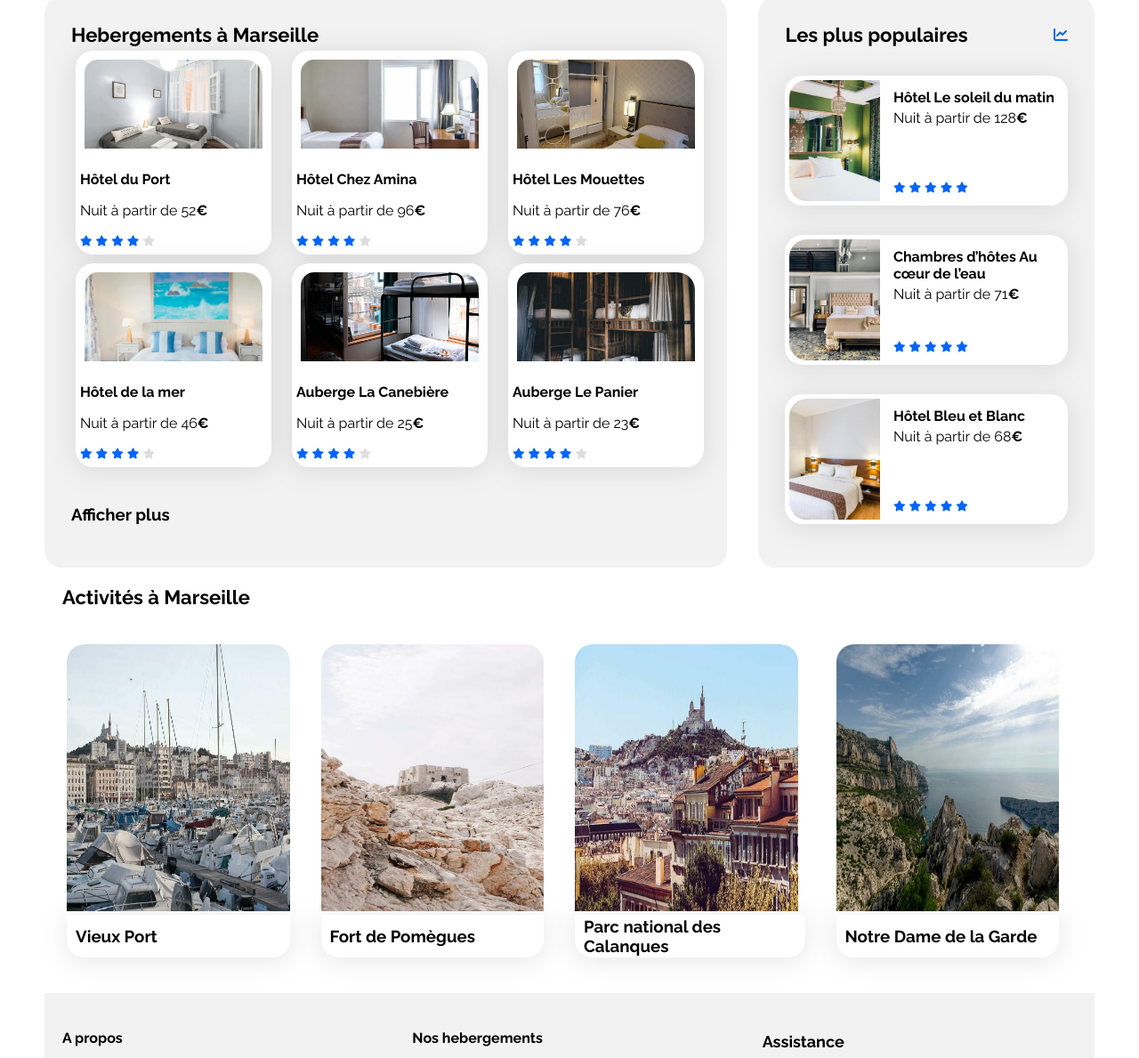
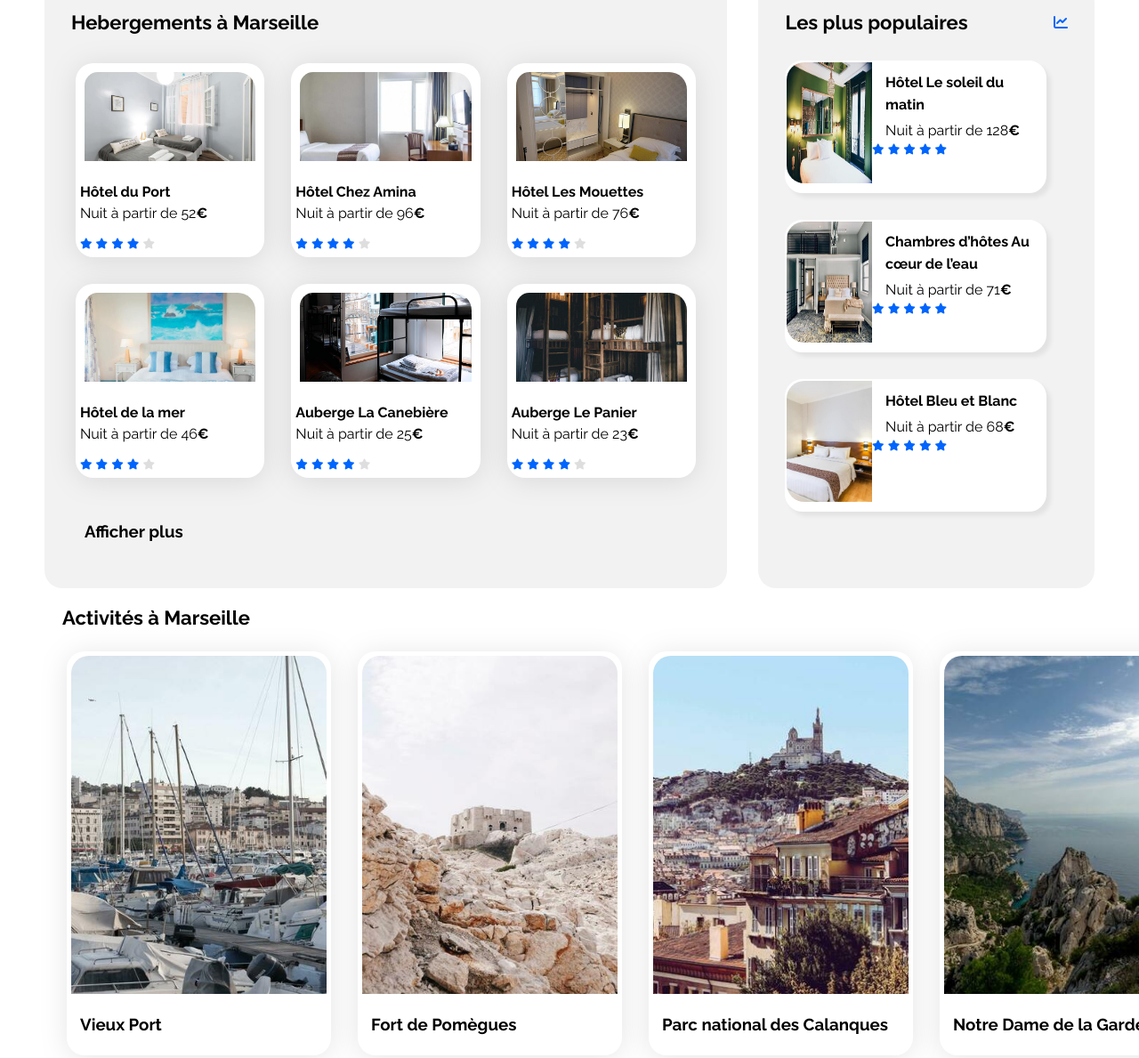
Before and after one commit to BINTOUSARR9/ProjetBooki, a plain HTML site: page index.html in a window 1280 px wide. Shown: the part 412-1601 px from the top of the page at 89% size. Drawn offline with Linux system fonts and the light colour scheme.

Commit message:
mise a jour

```diff
--- a/css/style.css
+++ b/css/style.css
@@ -154,8 +154,8 @@ header{
      display: flex;
     flex-direction: column;
     align-items: flex-start;
-    gap:20px;
-    margin-top: 20px;
+
+    margin-top: 10px;
   }
     .tittle-1{
         font-family: 'Raleway';
@@ -164,13 +164,16 @@ header{
         font-size: 22px;
         line-height: 26px;
         color: #000000;
-        margin: 0;
+        margin-top: 0px;
     }
 
     .subtitle{
-    margin-top: 8px 0 0 0;
+   margin-top: 0;
     font-size: 16px;
+    margin-bottom: 20px;
     }
+
+
 /* FIN INFOGROUP*/
 
 
@@ -180,6 +183,7 @@ header{
     display:flex;
     align-items: center;
     height: 49px;
+    margin-bottom: 20px;
 }
 .searchbar-1 {
     width: 195px;
@@ -189,6 +193,8 @@ header{
     text-align: center;
     color: #000000;
     border: 1px solid #F2F2F2;
+    gap: 30px;
+
 }
 .icon{
     width: 50px;
@@ -251,7 +257,9 @@ border: 0px;
     display: flex;
     flex-direction: row;
     align-items: center;
-    gap: 15px;
+    gap: 35px;
+    margin-bottom: 10px;
+    margin-top: 20px;
 
 }
 .filtre-icon{
@@ -294,6 +302,7 @@ border: 0px;
     padding: 0px;
     gap: 10px;
     width: 1340px;
+    margin: 10px;
 
 
 }
@@ -315,8 +324,6 @@ border: 0px;
     width: 24px;
    align-items: center;
    justify-content: center;
-
-
 }
 /* FIN BARRE DINFOS*/
 
@@ -332,7 +339,9 @@ width: 65%;
     flex-direction:row;
     align-items:center;
     padding: 5px;
-   gap: 23px;
+    gap: 30px;
+    flex-wrap:wrap;
+    margin-top: 28px;
 }
 .rectangle-img{
     box-sizing: border-box;
@@ -347,6 +356,7 @@ width: 65%;
     object-fit: cover;
     height: 110px;
     border-radius: 20px 25px 0 0;
+    width: 100%;
 }
 .color-grey{
 color:#dfdede;
@@ -362,7 +372,21 @@ color:#dfdede;
     border-radius: 20px;
     padding: 5px;
     filter: drop-shadow(0px 3px 15px rgba(0, 0, 0, 0.1));
+    width:calc( ( 100% - 60px ) / 3);
+    box-sizing: border-box;
 }
+.card-subtitle {
+    margin-top: 5px;
+}
+.card-title {
+    font-size: 16px;
+    margin-bottom:0px;
+}
+
+.card-rating{
+padding: 0; 5px; 10px;
+}
+
 .section-title {
     margin: 0;
     font-size: 22px;
@@ -382,7 +406,7 @@ color:black;
 
 
 /* SECTION ACTIVITE*/
-.box-container2{
+.box-container-activite{
     display: flex;
     flex-direction: row;
     align-items:center;
@@ -390,9 +414,10 @@ color:black;
     gap: 30px;
 }
 .img-activite{
-    width: 250.5px;
-    height: 300px;
+    width: 100%;
+    height: 380px;
     border-radius: 20px 20px 0px 0px;
+    object-fit: cover;
 }
 .activite-marseille{
 display: flex;
@@ -408,17 +433,6 @@ gap: 20px;
 .survol:hover{
         transform: scale(1.03);
       }
-
-.card-1{
-    display: flex;
-    flex-direction: column;
-    justify-content: center;
-    align-items: flex-start;
-    height: 48px;
-    background:white;
-    border-radius: 3px 0px 20px 20px;
-    filter: drop-shadow(0px 3px 15px rgba(0, 0, 0, 0.1));
-}
 .texte-2{
     text-decoration: none;
     font-weight: 700;
@@ -430,6 +444,15 @@ gap: 20px;
 .none{
 text-decoration: none;
 }
+.card-activite{
+    background-color: white;
+    border-radius: 20px;
+    padding: 5px;
+    filter: drop-shadow(0px 3px 15px rgba(0, 0, 0, 0.1));
+    width:calc( ( 100% - 90px ) / 4);
+    box-sizing: border-box;
+    width: 297px
+}
 /* FIN SECTION ACTIVITE*/
 
 
@@ -440,7 +463,6 @@ text-decoration: none;
         height: auto;
         background: #F2F2F2;
         display: flex;
-
         margin-left: 0;
         display: flex;
         flex-direction: row;
@@ -462,6 +484,7 @@ text-decoration: none;
     color:black;
     text-decoration: none;
 
+
 }
 .colone{
     display: flex;
@@ -470,6 +493,7 @@ text-decoration: none;
     padding: 20px;
     gap: 15px;
     width: 456.67px;
+
 }
 /* FIN PIED DE PAGE*/
 
@@ -516,3 +540,32 @@ text-decoration: none;
 @media (max-width: 767.98px) {
     /* ... */
 }
+.card-populaire{
+    border: 2px solid white;
+    border-radius: 20px;
+    background-color: white;
+    height: 145px;
+    width: 290px;
+    margin-bottom: 30px;
+    display: flex;
+    margin-right: 40px;
+    box-shadow: 5px 5px 5px rgba(0, 0, 0, 0.062);
+    transition: 0.8s;
+    margin-top: 30px;
+
+}
+
+.card-txt-populaire{
+    margin-left: 15px;
+    line-height: 25px;
+}
+
+.populaires
+.card-txt-populaire{
+margin-top: 10px;
+}
+
+.card-rating-populaire
+.card-txt-populaire{
+margin-top: 25px;
+}
--- a/index.html
+++ b/index.html
@@ -102,9 +102,9 @@
         <i class="fa-xs fa-solid fa-star color-grey" aria-hidden="true"></i>
 </div>
      </article>
-</div>
 
-<div class="box-container">
+
+
     <article class="card survol">
         <a href="images/hebergements/annie-spratt.jpg"><img src="images/hebergements/annie-spratt.jpg" alt="Hotel de la mer" title="VOIR" class="rectangle-img img"></a>
 <div class="card-content">
@@ -149,7 +149,7 @@
         <i class="fa-xs fa-solid fa-star color-grey" aria-hidden="true"></i>
 </div>
     </article>
-</div>
+
 
         <a class="texte-1" href="#"><h3>Afficher plus </h3></a>
 </section>
@@ -161,15 +161,15 @@
 </div>
 
 <div class="populaires-cards">
-    <article class="card survol">
+    <article class="card-populaire survol">
         <img src="./images/hebergements/emile-guillemot.jpg" alt="Image de la chambre d'hôtel montrant un lit">
-<div class="card-content">
-<div class="card-txt">
+<div class="border-populaire">
+<div class="card-txt-populaire">
         <h3 class="card-title">Hôtel Le soleil du matin</h3>
         <p class="card-subtitle">Nuit à partir de 128<span class="euro">€</span></p>
 </div>
 
-<div class="card-rating">
+<div class="card-rating-populaire">
         <i class="fa-xs fa-solid fa-star" aria-hidden="true"></i>
         <i class="fa-xs fa-solid fa-star" aria-hidden="true"></i>
         <i class="fa-xs fa-solid fa-star" aria-hidden="true"></i>
@@ -180,10 +180,10 @@
 </div>
     </article>
 
-    <article class="card survol">
+    <article class="card-populaire survol">
         <img src="./images/hebergements/aw-creative.jpg" alt="Image de la chambre d'hôtel montrant un lit">
-<div class="card-content">
-<div class="card-txt">
+<div class="border-populaire">
+<div class="card-txt-populaire">
         <h3 class="card-title">Chambres d’hôtes Au cœur de l’eau</h3>
         <p class="card-subtitle">Nuit à partir de 71<span class="euro">€</span></p>
 </div>
@@ -197,10 +197,10 @@
 </div>
 </div>
      </article>
-<article class="card survol">
+<article class="card-populaire survol">
         <img src="./images/hebergements/febrian-zakaria2.jpg" alt="Image de la chambre d'hôtel montrant un lit">
-<div class="card-content">
-<div class="card-txt">
+<div class="border-populaire">
+<div class="card-txt-populaire">
         <h3 class="card-title">Hôtel Bleu et Blanc</h3>
         <p class="card-subtitle">Nuit à partir de 68<span class="euro">€</span></p>
 </div>
@@ -223,31 +223,27 @@
 
 <section class="activite-marseille" id="sectionactivites">
          <h2 class="section-title"> Activités à Marseille</h2>
-<div class="box-container2">
-        <article>
+<div class="box-container-activite">
+        <article class="card-activite">
          <a href="#"><img src="./images/activites/reno-laithienne.jpg" alt="activite marseille" class="img-activite survol"></a>
-         <a href="#" class="card-1 none survol"><h3 class="texte-2">Vieux Port</h3></a>
+         <a href="#" class="none survol"><h3 class="texte-2">Vieux Port</h3></a>
         </article>
 
-<div class="box-container2">
-        <article>
+        <article class="card-activite">
           <a href="#"><img src="./images/activites/paul-hermann.jpg" alt="activite marseille" class="img-activite survol " ></a>
-          <a href="#" class="card-1 none survol"><h3 class="texte-2">Fort de Pomègues</h3></a>
+          <a href="#" class="none survol"><h3 class="texte-2">Fort de Pomègues</h3></a>
         </article>
 
-<div class="box-container2">
-        <article>
+
+        <article class="card-activite">
             <a href="#"><img src="./images/activites/florian-wehde.jpg" alt="activite marseille" class="img-activite survol " ></a>
-            <a href="#" class="card-1 none survol"><h3 class="texte-2">Parc national des Calanques</h3></a>
+            <a href="#" class="none survol"><h3 class="texte-2">Parc national des Calanques</h3></a>
         </article>
-<div class="box-container2">
-        <article>
+
+        <article class="card-activite">
             <a href="#">   <img src="./images/activites/kilyan-sockalingum.jpg" alt="activite marseille" class="img-activite survol" ></a>
-            <a href="#" class="card-1 none survol"><h3 class="texte-2">Notre Dame de la Garde</h3></a>
+            <a href="#" class="none survol"><h3 class="texte-2">Notre Dame de la Garde</h3></a>
         </article>
-</div>
-</div>
-</div>
 </div>
  </section>
 </main>
@@ -272,6 +268,6 @@
             <a class="p-footer" href="#"> Nous contacter</a>
 </div>
     </footer>
-</div>
+
 </body>
 </html>
```
